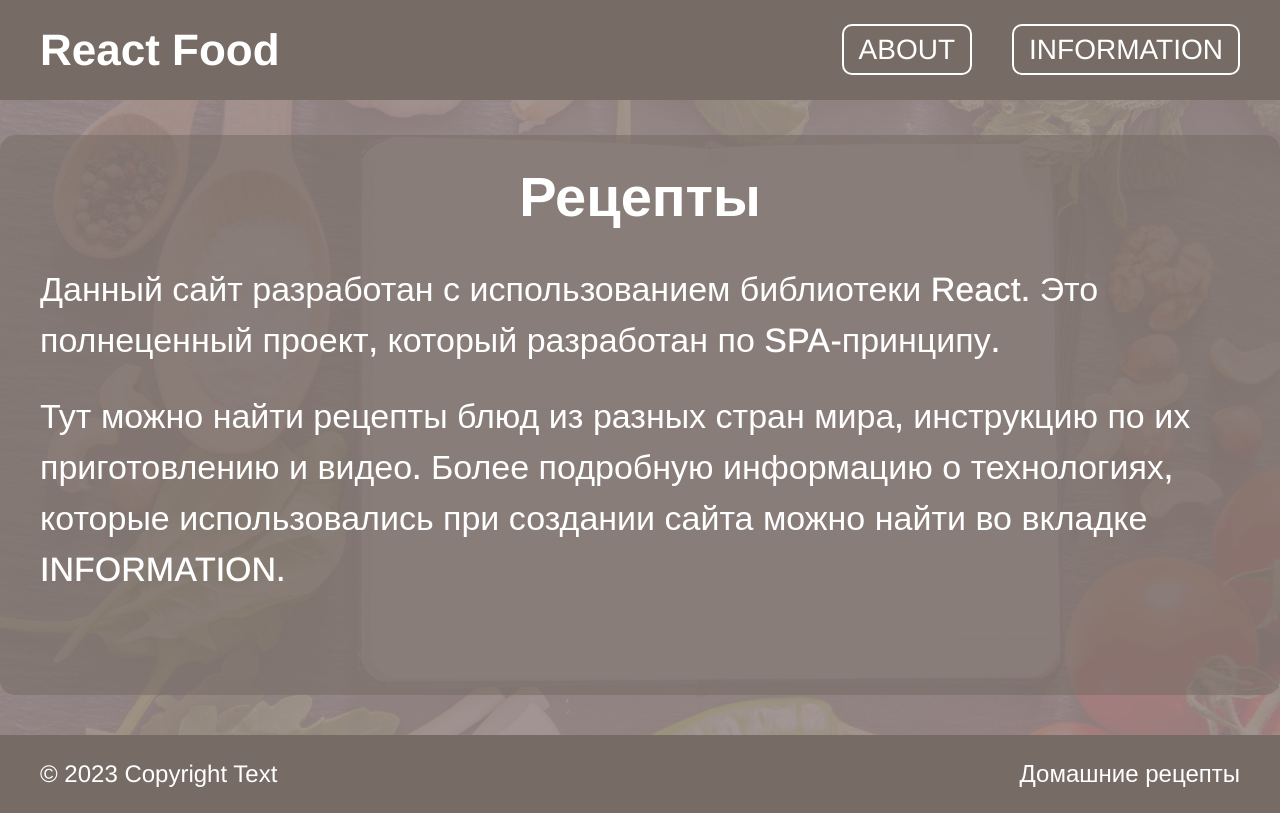
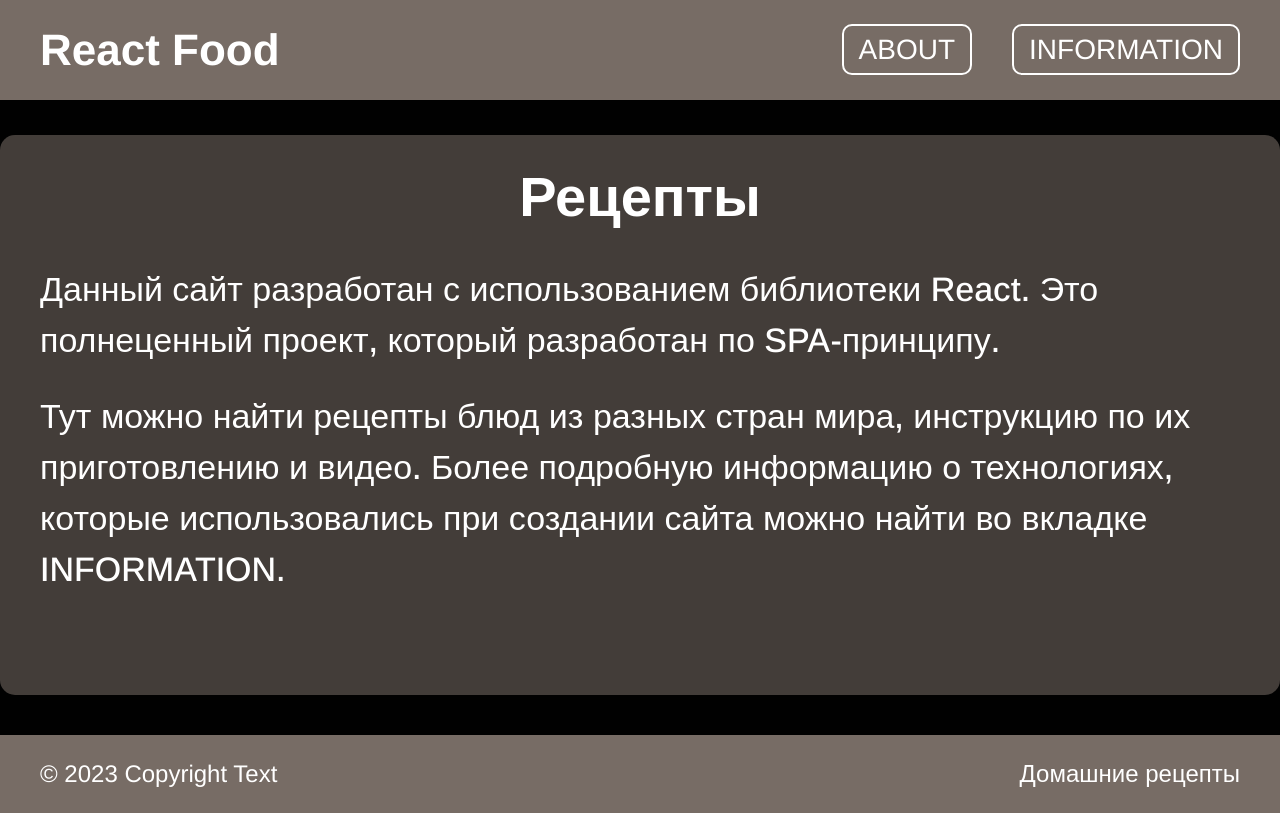
Before and after one commit to c0ruscat1ng/recipe-project, a React (Vite) app: page /about in a window 1280 px wide. Built offline with nearby package versions, Linux system fonts and the light colour scheme.

Commit message:
some styles

```diff
--- a/src/components/Food/CategoryItem/CategoryItem.module.scss
+++ b/src/components/Food/CategoryItem/CategoryItem.module.scss
@@ -19,14 +19,14 @@
   }
 
   &__desc {
-    height: 170px;
+    height: 162px;
     overflow: hidden;
     padding: 10px 20px;
     font-size: 18px;
     text-align: center;
     text-overflow: ellipsis;
     display: -webkit-box;
-    -webkit-line-clamp: 8;
+    -webkit-line-clamp: 7;
     -webkit-box-orient: vertical;
     margin-bottom: 12px;
   }
--- a/src/components/Food/CategoryList/CategoryList.jsx
+++ b/src/components/Food/CategoryList/CategoryList.jsx
@@ -2,6 +2,7 @@ import React, {useEffect} from 'react';
 import {useDispatch, useSelector} from "react-redux";
 import {fetchCategories} from "../../../store/categoriesSlice.js";
 import CategoryItem from "../CategoryItem/CategoryItem.jsx";
+
 
 import styles from './CategoryList.module.scss'
 import {Link, useNavigate} from "react-router-dom";
@@ -20,7 +21,7 @@ const CategoryList = () => {
 
     return (
         <>
-            <NavigateButton navigate={()=>navigate(-1)}/>
+            <NavigateButton navigate={() => navigate(-1)}/>
             <div className={styles.categories}>
                 {status === 'loading' && <Skeleton/>}
                 {error && <h2>An error:{error}</h2>}
--- a/src/components/header/Header.module.scss
+++ b/src/components/header/Header.module.scss
@@ -6,6 +6,7 @@ header {
   align-items: center;
   position: fixed;
   width: 100%;
+  z-index: 10;
 }
 
 .header__name {
--- a/src/global.scss
+++ b/src/global.scss
@@ -1,22 +1,25 @@
-*{
+* {
   padding: 0;
   margin: 0;
   box-sizing: border-box;
 }
-body{
+
+body {
   font-family: 'Arimo', sans-serif;
-  background: url("/images/bg.jpg");
-  background-size: 100% auto;
+  background: linear-gradient(to bottom, rgba(142,141,156,1) 5%, transparent, rgba(215,219,228,1) 60%),
+  url("./../public/images/bg.jpg") center top no-repeat;
 }
-.container{
+
+.container {
   width: 1280px;
   margin: 40px auto;
   flex: 1 1;
   margin-top: 135px;
 }
-#root{
+
+#root {
   display: flex;
   flex-direction: column;
   min-height: 100vh;
-  background-color: rgba(155, 139, 139, 0.9);
+  background: rgba(1,1,1,50)
 }
```
Also changed, not shown: src/main.jsx (+4 -4 lines).
